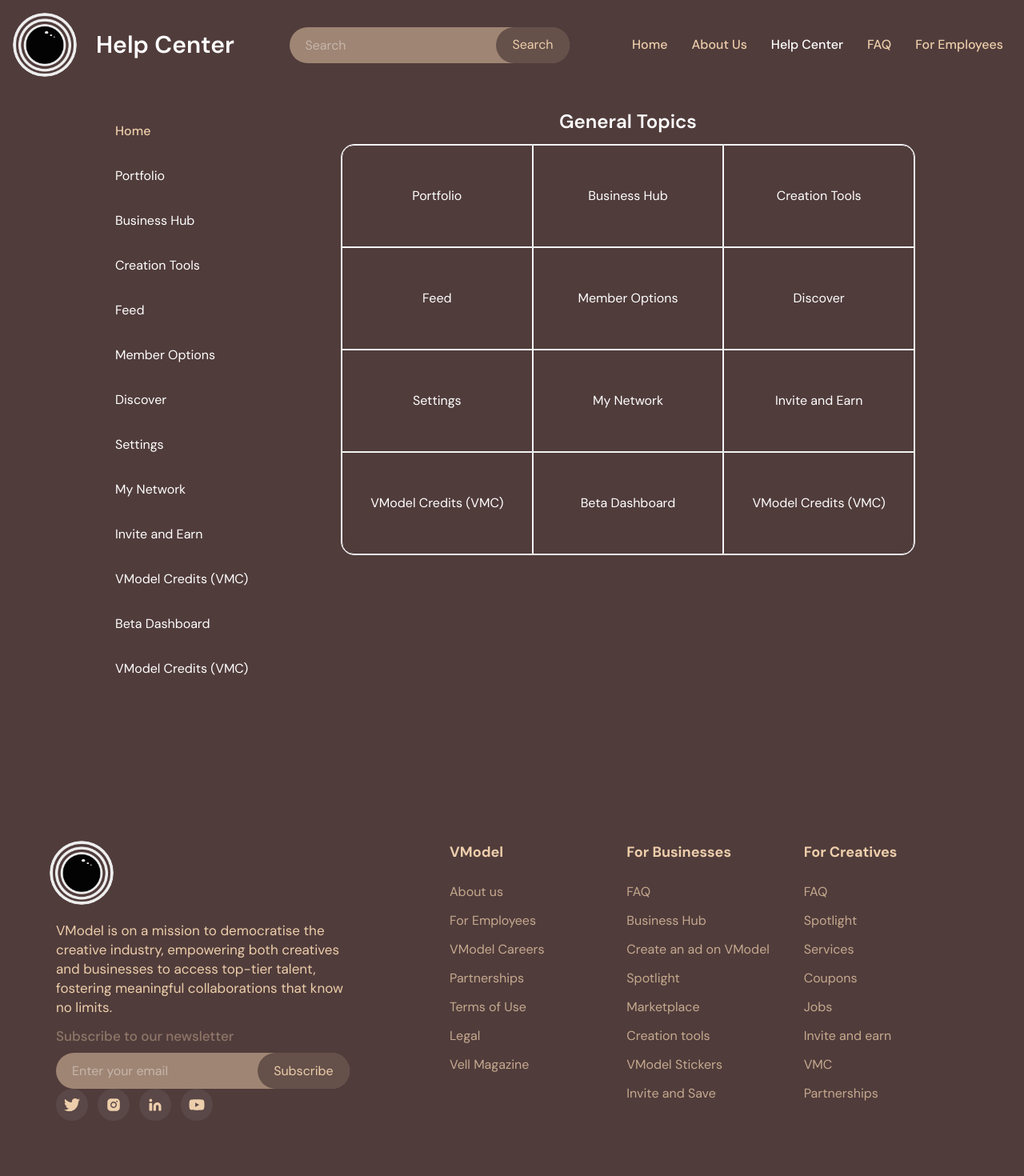
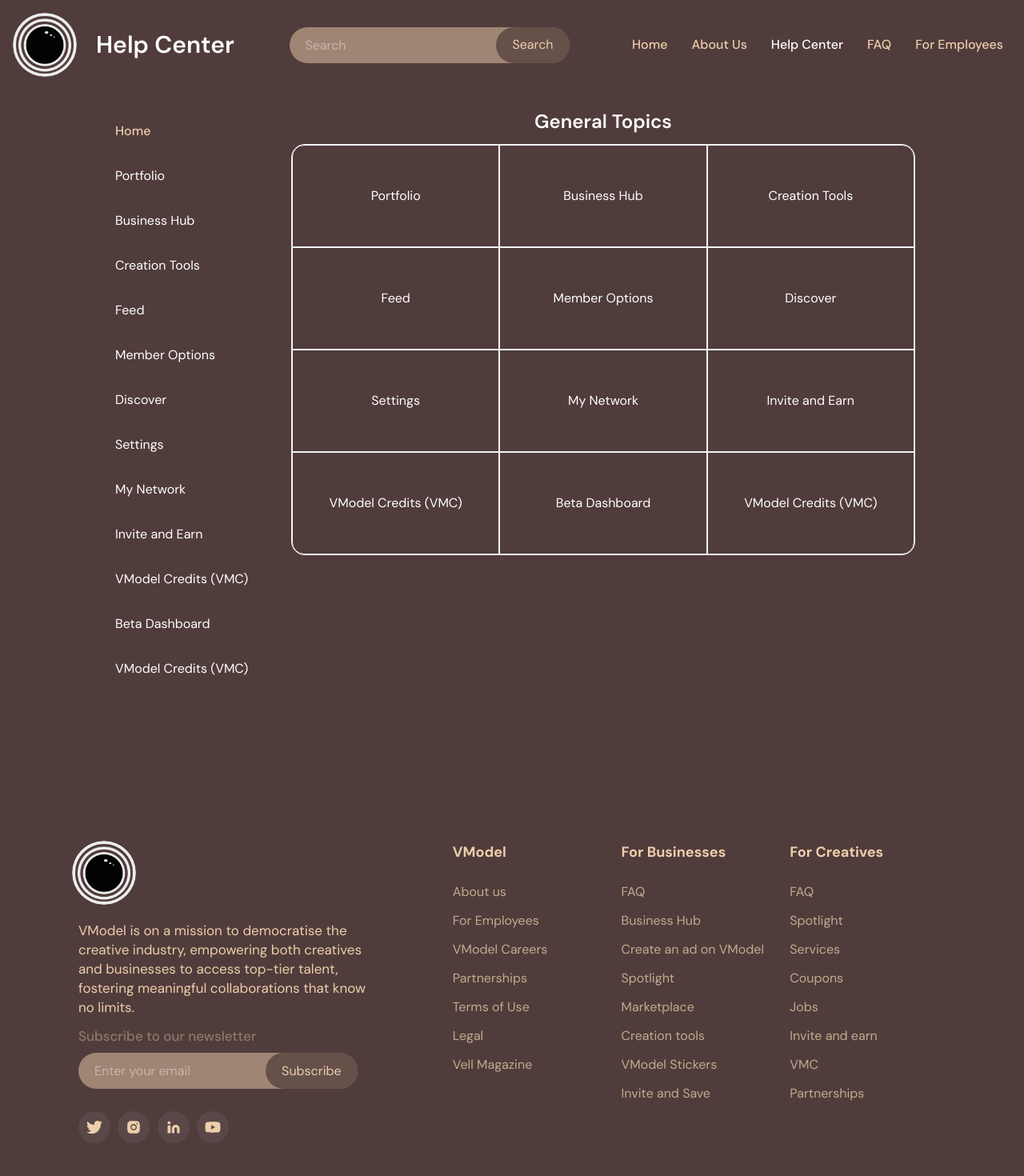
Before and after one commit to shinorspellz/VModelHelpCentre, a Next.js app: page / in a window 1280 px wide. Shown: the top 1470 px of the page at 80% size. Built offline with nearby package versions, Linux system fonts and the light colour scheme; a web font is replaced by a local one.

Commit message:
Fix logo issues

```diff
--- a/app/layout.js
+++ b/app/layout.js
@@ -28,7 +28,7 @@
               {/* <h1 className="text-3xl my-3 text-[#EDCEAB] font-semibold text-center md:text-left ">
                 Help Center
               </h1> */}
-              <div className="">
+              <div className="mr-7">
                 <Sidebar show={"notmobile"} />
               </div>
               <div className="  flex-1 mx-2">{children}</div>
--- a/components/Footer.jsx
+++ b/components/Footer.jsx
@@ -2,7 +2,7 @@
 
 const Footer = () => {
   return (
-    <footer className=" py-8 ">
+    <footer className="py-8">
       <div className="container mx-auto">
         <div className="flex flex-col md:flex-row justify-between">
           <div className="mb-4 md:mb-0">
--- a/components/VModelFooter.jsx
+++ b/components/VModelFooter.jsx
@@ -171,7 +171,7 @@
         <section
           className={`${!noPadd ? "pt-[2%]" : ""} pb-[6%] vm-bg contain`}
         >
-          <div className="md:lg:py-[100px] pt-9 md:pt-0 md:pb-6 lg:pb-0 flex flex-col md:flex-row md:mb-9 relative">
+          <div className="md:lg:py-[100px] p-7 pt-9 md:pt-0 md:pb-6 lg:pb-0 flex flex-col md:flex-row md:mb-9 relative">
             <div className="w-full md:w-[45%] flex flex-col justify-between md:pr-[10%]">
               <div className="space-y-3">
                 <div className="flex items-center justify-center md:block -ml-2 mb-5">
@@ -219,7 +219,7 @@
               </div>
               <div className="w-full mt-6 md:mt-0 md:w-[55%]">
                 <div className="relative m-auto w-full">
-                  <ul className="flex justify-between text-center lg:text-right w-full socialMedia">
+                  <ul className="flex mt-7 justify-between text-center lg:text-right w-full socialMedia">
                     <SocialHandle
                       PIcon={` <svg
                       className="svg-inline--fa fa-twitter fa-w-16"
--- a/components/faqComponents/Sidebar.jsx
+++ b/components/faqComponents/Sidebar.jsx
@@ -12,7 +12,7 @@
 
   const showMobile = show !== "mobile" ? "hidden  md:flex" : "flex md:hidden";
   return (
-    <div className={`flex-col min-w-[290px]  max-w-[290px] ${showMobile}`}>
+    <div className={`flex-col min-w-[200px]  max-w-[200px] ${showMobile}`}>
       <Link href={"/"}>
         <p
           className={`p-4 ${hoverEffect} rounded-[21px] cursor-pointer ${
```
